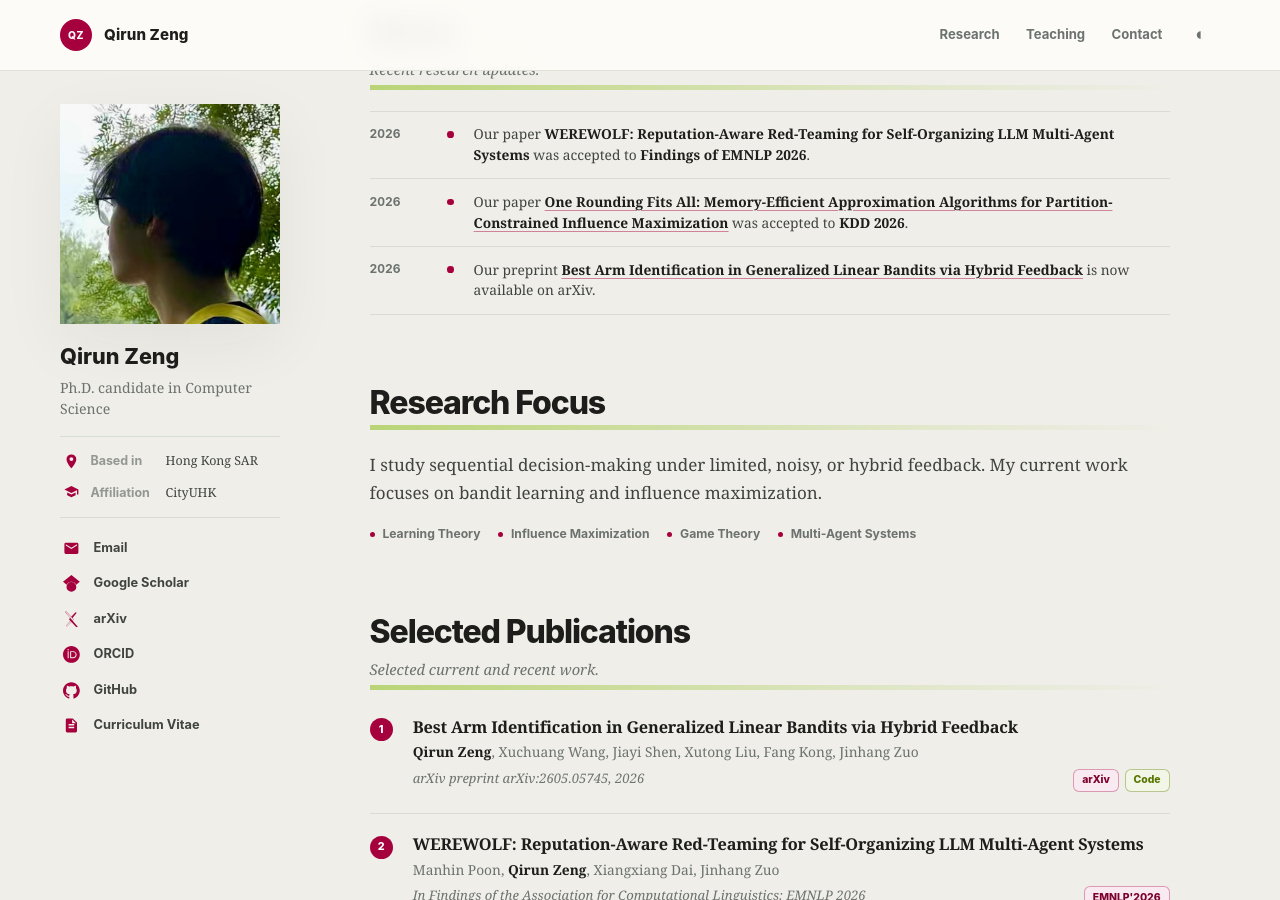
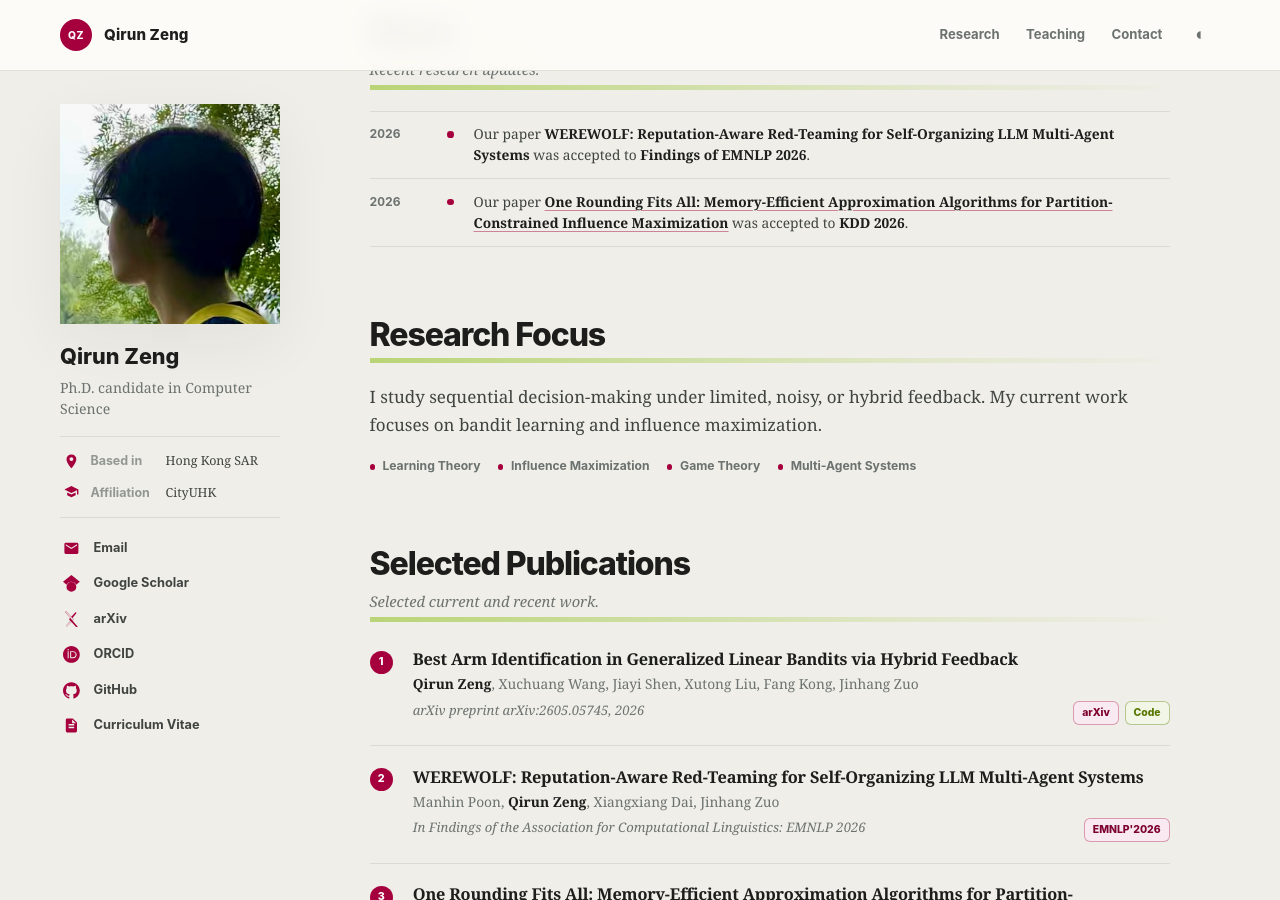
Before and after one commit to qirunzeng/qirunzeng.github.io, a Jekyll site: the page built from index.html, in a window 1280 px wide and 900 px high, scrolled down 589 px. Built offline with Jekyll 4.4.1, drawn with Linux system fonts in a browser that asks for light colours.

```diff
--- a/_data/home.yml
+++ b/_data/home.yml
@@ -21,8 +21,6 @@
     text: "Our paper **WEREWOLF: Reputation-Aware Red-Teaming for Self-Organizing LLM Multi-Agent Systems** was accepted to **Findings of EMNLP 2026**."
   - date: "2026"
     text: "Our paper [**One Rounding Fits All: Memory-Efficient Approximation Algorithms for Partition-Constrained Influence Maximization**](https://dl.acm.org/doi/abs/10.1145/3770855.3817696) was accepted to **KDD 2026**."
-  - date: "2026"
-    text: "Our preprint [**Best Arm Identification in Generalized Linear Bandits via Hybrid Feedback**](https://arxiv.org/abs/2605.05745) is now available on arXiv."
 
 # Choose and order the papers shown in Selected Publications by their IDs in
 # _data/publications.yml.
```
